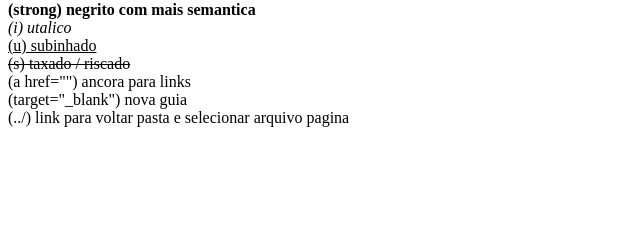
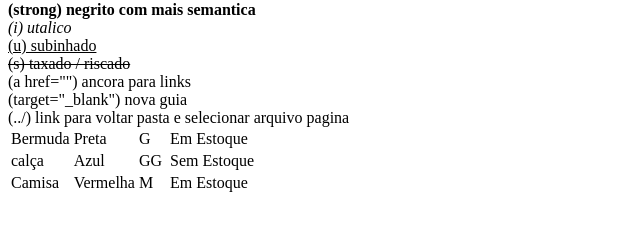
Before and after one commit to SkyHoff/Testando-git, a plain HTML site: page index.html in a window 1280 px wide. Shown: the part 79-310 px from the top of the page, without its empty margins (0-640 px from the left). Drawn offline with Linux system fonts and the light colour scheme.

Commit message:
Adicionando produtos

```diff
--- a/index.html
+++ b/index.html
@@ -22,25 +22,25 @@
 
     <table>
         <tr>
+            <td>Bermuda</td>
+            <td>Preta</td>
+            <td>G</td>
             <td></td>
-            <td></td>
-            <td></td>
-            <td></td>
-            <td></td>
+            <td>Em Estoque</td>
         </tr>
         <tr>
+            <td>calça</td>
+            <td>Azul</td>
+            <td>GG</td>
             <td></td>
-            <td></td>
-            <td></td>
-            <td></td>
-            <td></td>
+            <td>Sem Estoque</td>
         </tr>
         <tr>
+            <td>Camisa</td>
+            <td>Vermelha</td>
+            <td>M</td>
             <td></td>
-            <td></td>
-            <td></td>
-            <td></td>
-            <td></td>
+            <td>Em Estoque</td>
         </tr>
     </table>
 
```
